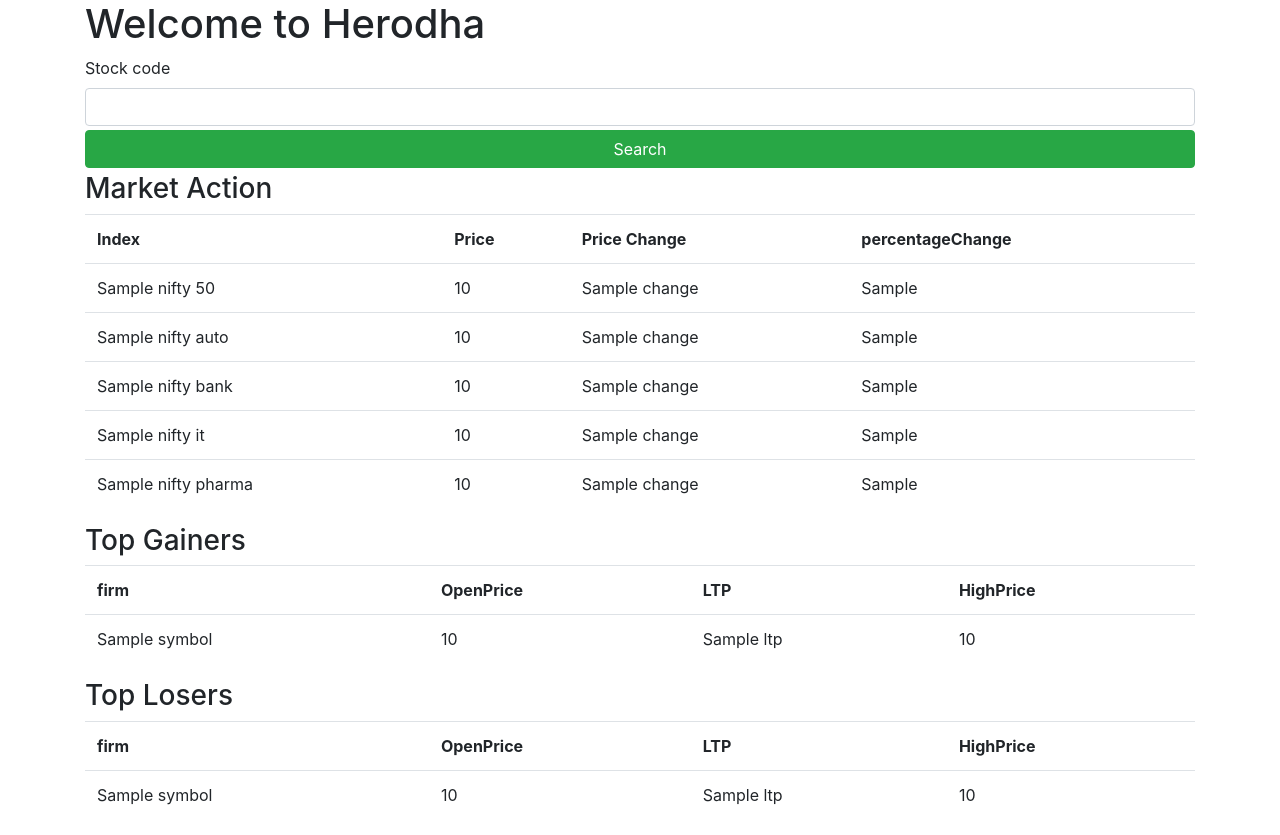
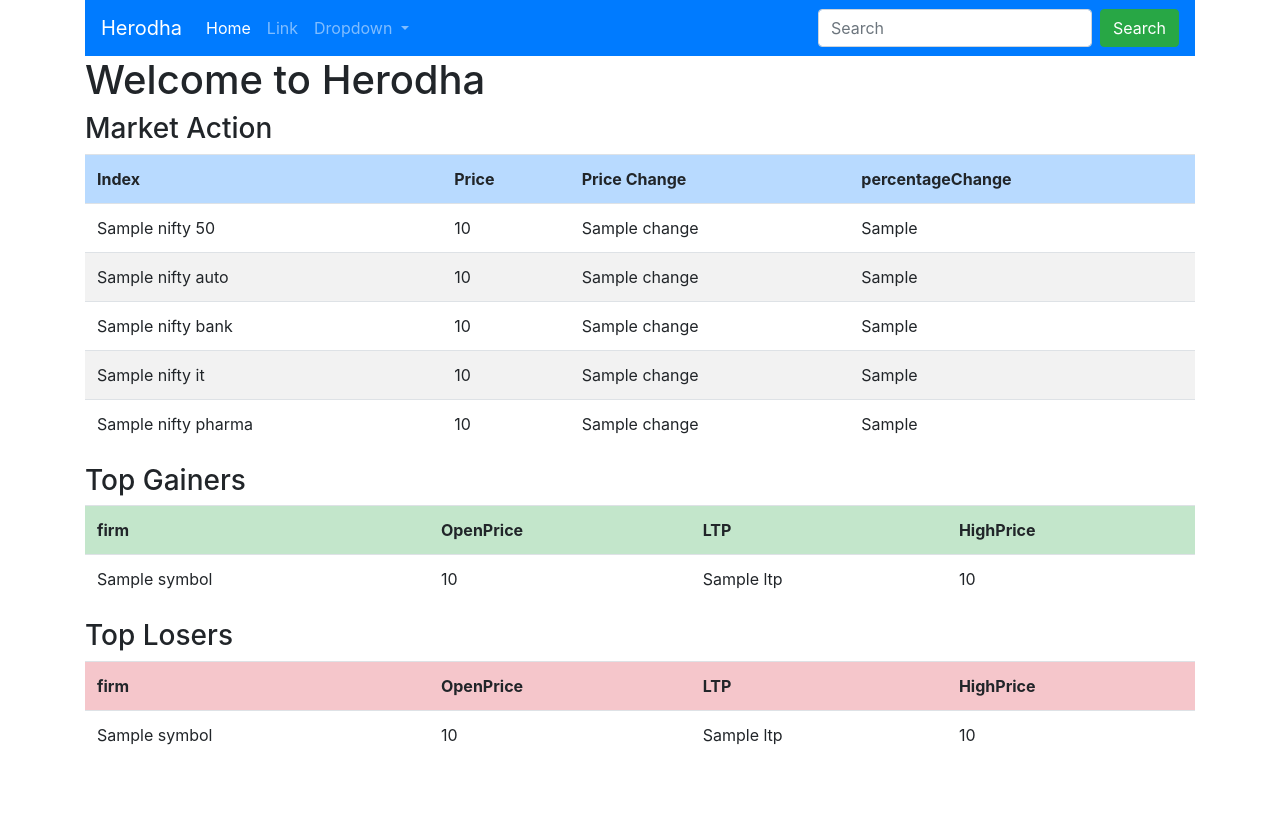
Before and after one commit to lksh2812/herodha, a Django app: template templates/index.html in a window 1280 px wide. After the commit the page ends 745 px from the top, so only its background shows below. Run offline with Django 3.2, Linux system fonts and the light colour scheme; the template is opened without the code that fills it: most values are stand-ins (such as "Sample title", 1, 10 or a date in 2020); some libraries are stand-ins or nearby versions.

Commit message:
improved UI

```diff
--- a/templates/base.html
+++ b/templates/base.html
@@ -16,9 +16,44 @@
   </head>
   <body>
     <div class="container">
-        {% block content %}
+      <nav class="navbar navbar-expand-lg navbar-dark bg-primary">
+          <a class="navbar-brand" href="#">Herodha</a>
+          <button class="navbar-toggler" type="button" data-toggle="collapse" data-target="#navbarSupportedContent" aria-controls="navbarSupportedContent" aria-expanded="false" aria-label="Toggle navigation">
+            <span class="navbar-toggler-icon"></span>
+          </button>
 
-        {% endblock %}
+          <div class="collapse navbar-collapse" id="navbarSupportedContent">
+            <ul class="navbar-nav mr-auto">
+              <li class="nav-item active">
+                <a class="nav-link" href="#">Home <span class="sr-only">(current)</span></a>
+              </li>
+              <li class="nav-item">
+                <a class="nav-link" href="#">Link</a>
+              </li>
+              <li class="nav-item dropdown">
+                <a class="nav-link dropdown-toggle" href="#" id="navbarDropdown" role="button" data-toggle="dropdown" aria-haspopup="true" aria-expanded="false">
+                  Dropdown
+                </a>
+                <div class="dropdown-menu" aria-labelledby="navbarDropdown">
+                  <a class="dropdown-item" href="#">Action</a>
+                  <a class="dropdown-item" href="#">Another action</a>
+                  <div class="dropdown-divider"></div>
+                  <a class="dropdown-item" href="#">Something else here</a>
+                </div>
+              </li>
+            </ul>
+
+            <form class="form-inline my-2 my-lg-0" action="/search_stocks" method="post">
+              {% csrf_token %}
+              <input class="form-control mr-sm-2" type="search" placeholder="Search" aria-label="Search" name="stock">
+              <button class="btn btn-success my-2 my-sm-0" type="submit">Search</button>
+            </form>
+          </div>
+        </nav>
+
+      {% block content %}
+
+      {% endblock %}
     </div>
 
     <!-- Optional JavaScript -->
--- a/templates/index.html
+++ b/templates/index.html
@@ -3,18 +3,10 @@
     {% block content %}
         <h1>Welcome to Herodha</h1>
         <div>
-            <form class="form" action="/search_stocks" method="post">
-                {% csrf_token %}
-                <div class="from-group">
-                  <label for="stock">Stock code</label>
-                  <input class="form-control" type="text" name=stock>
-                  <button class="btn btn-success btn-block my-1"type="submit">Search</button>
-                </div>
-            </form>
 
             <h3>Market Action</h3>
-            <table class="table">
-                <tr>
+            <table class="table table-striped">
+                <tr class="table-primary">
                     <th>Index</th>
                     <th>Price</th>
                     <th>Price Change</th>
@@ -53,15 +45,15 @@
             </table>
 
             <h3>Top Gainers </h3>
-            <table class="table">
-                <tr>
+            <table class="table table-striped">
+                <tr class="table-success">
                     <th>firm</th>
                     <th>OpenPrice</th>
                     <th>LTP</th>
                     <th>HighPrice</th>
                 </tr>
                 {% for gainer in top_gainers %}
-                    <tr>
+                    <tr class="">
                         <td>{{gainer.symbol}}</td>
                         <td>{{gainer.openPrice}}</td>
                         <td>{{gainer.ltp}}</td>
@@ -73,8 +65,8 @@
 
 
             <h3>Top Losers</h3>
-            <table class="table">
-                <tr>
+            <table class="table table-striped">
+                <tr class="table-danger">
                     <th>firm</th>
                     <th>OpenPrice</th>
                     <th>LTP</th>
```
